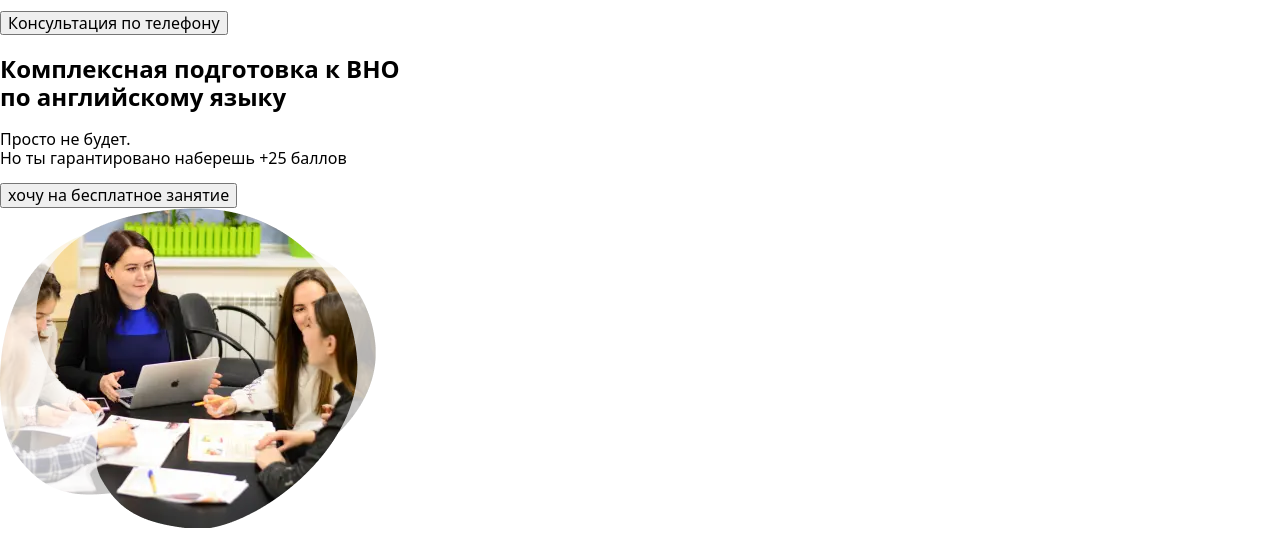
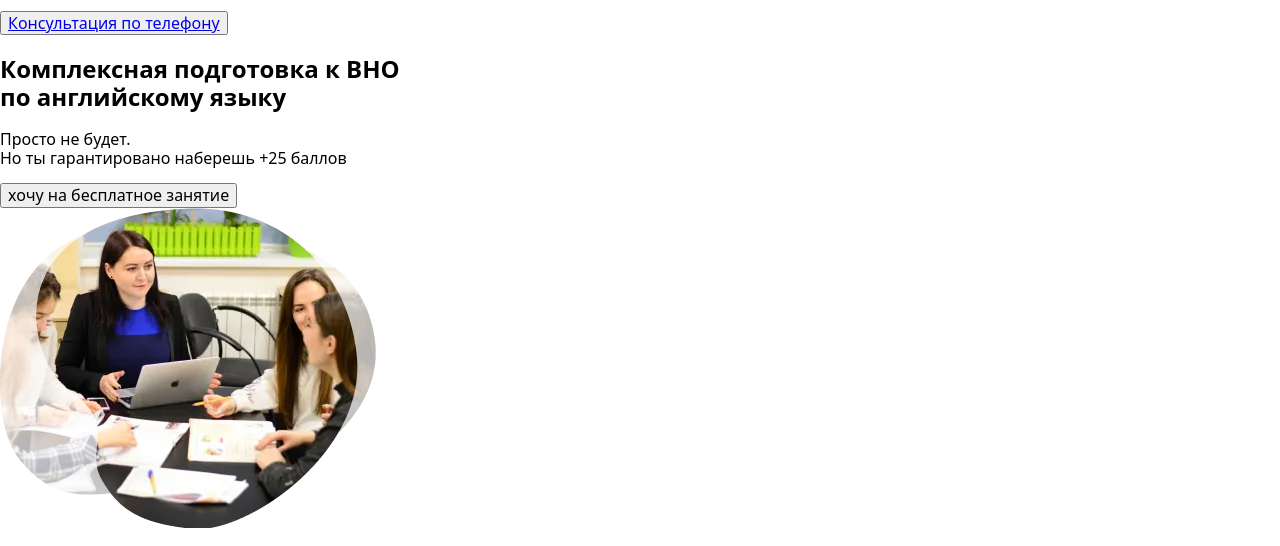
Before and after one commit to olgaX2a/goit-team-project-hell-en, a website: page src/index.html in a window 1280 px wide. Shown: the part 254-800 px from the top of the page. Drawn offline with nearby package versions, Linux system fonts and the light colour scheme; files that its build step writes are made by us from their sources.

Commit message:
добавила звонок на кнопку

```diff
--- a/src/partials/header.html
+++ b/src/partials/header.html
@@ -61,8 +61,8 @@
             </li>
           </ul>
         </nav>
-        <button type="button" class="contact__btn--light-theme mobile">
-          Консультация по телефону
+        <button type="button" class="contact__btn--light-theme mobile"><a class="button-call list link" href="tel:+380000000000">
+          Консультация по телефону</a>
         </button>
       </div>
     </div>
--- a/src/sass/layouts/_header.scss
+++ b/src/sass/layouts/_header.scss
@@ -21,6 +21,15 @@
   width: 40px;
   height: 40px;
   background-color: transparent;
+}
+.button-call {
+  color: var(--accent-color);
+
+  &:hover,
+  &:focus {
+    background-color: var(--accent-color);
+    color: var(--white-color);
+  }
 }
 .header__menu-button--icon {
   display: flex;
```
